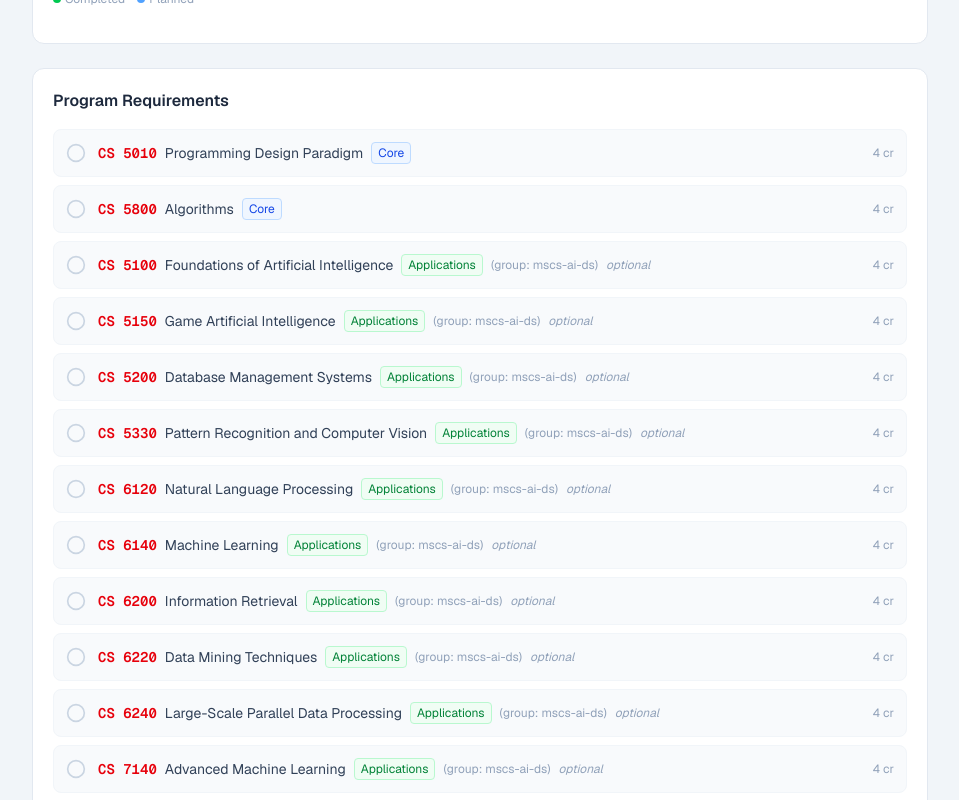
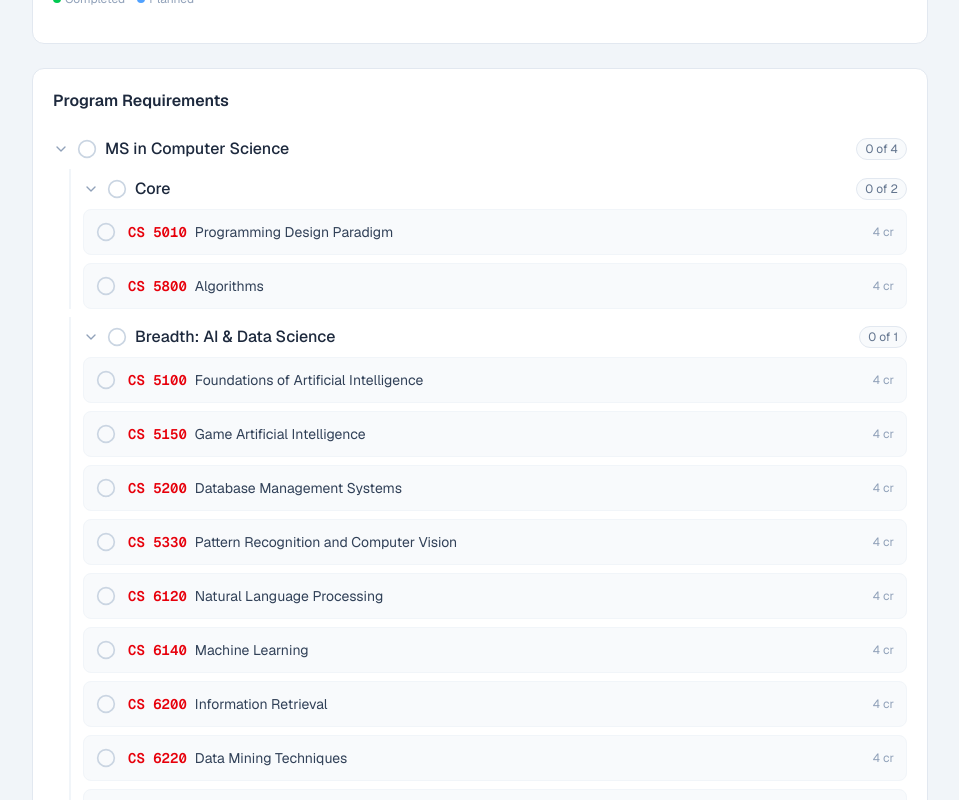
Before and after one commit to jjc98375/neu-cs-tracker, a Next.js app: page /requirements in a window 1280 px wide. Shown: the part 520-1320 px from the top of the page, without its empty margins (160-1119 px from the left). Built offline with nearby package versions, Linux system fonts and the light colour scheme.

Commit message:
feat: render nested requirement trees; persist planner with v2 ids + checklists

```diff
--- a/src/components/RequirementChecker.tsx
+++ b/src/components/RequirementChecker.tsx
@@ -2,9 +2,10 @@
 
 import { useState, useEffect, useRef } from "react";
 import type { CompletedCourse, PlannedCourse } from "@/lib/types";
-import type { ProgramId } from "@/lib/requirements";
-import { PROGRAMS, analyzeGraduation } from "@/lib/requirements";
-import { CheckCircle, Circle, Clock, AlertCircle, Plus, Trash2, Pencil, GraduationCap, TrendingUp } from "lucide-react";
+import { PROGRAMS, PROGRAM_IDS, LEGACY_PROGRAM_IDS, isProgramId, type ProgramId } from "@/data/programs";
+import { analyzeGraduation } from "@/lib/requirements-engine";
+import { RequirementTree } from "@/components/RequirementTree";
+import { CheckCircle, Clock, AlertCircle, Plus, Trash2, Pencil, GraduationCap, TrendingUp } from "lucide-react";
 import { clsx } from "clsx";
 import { TranscriptImport } from "@/components/TranscriptImport";
 import type { ParsedTranscript } from "@/lib/transcript-parser";
@@ -13,9 +14,11 @@ import { CourseAutocomplete } from "@/components/CourseAutocomplete";
 const STORAGE_KEY = "neu-cs-tracker:planner";
 
 interface PersistedPlanner {
-  program: ProgramId;
+  program: string; // ProgramId, but legacy uppercase ids may exist in storage
   completed: CompletedCourse[];
   planned: PlannedCourse[];
+  milestoneChecks?: Record<string, Record<string, boolean>>; // programId -> milestoneId -> done
+  nupathChecks?: Record<string, Record<string, boolean>>;    // programId -> itemId -> done
 }
 
 const EMPTY_COMPLETED: CompletedCourse = {
@@ -38,16 +41,6 @@ const TERM_OPTIONS = [
   { code: "202330", label: "Fall 2023" },
   { code: "202310", label: "Spring 2023" },
 ];
-
-const CATEGORY_COLORS: Record<string, string> = {
-  Core:         "bg-blue-50 dark:bg-blue-900/20 border-blue-200 dark:border-blue-800/40 text-blue-700 dark:text-blue-300",
-  Systems:      "bg-orange-50 dark:bg-orange-900/20 border-orange-200 dark:border-orange-800/40 text-orange-700 dark:text-orange-300",
-  Theory:       "bg-purple-50 dark:bg-purple-900/20 border-purple-200 dark:border-purple-800/40 text-purple-700 dark:text-purple-300",
-  Applications: "bg-green-50 dark:bg-green-900/20 border-green-200 dark:border-green-800/40 text-green-700 dark:text-green-300",
-  Elective:     "bg-slate-100 dark:bg-slate-700/30 border-slate-200 dark:border-slate-600/40 text-slate-600 dark:text-slate-300",
-  Capstone:     "bg-red-50 dark:bg-red-900/20 border-red-200 dark:border-red-800/40 text-red-700 dark:text-red-300",
-  Math:         "bg-yellow-50 dark:bg-yellow-900/20 border-yellow-200 dark:border-yellow-800/40 text-yellow-700 dark:text-yellow-300",
-};
 
 // ─── EditableCourseRow subcomponent ──────────────────────────────────────────
 
@@ -185,7 +178,9 @@ export function EditableCourseRow({ course, type, termOptions, onSave, onDelete
 // ─────────────────────────────────────────────────────────────────────────────
 
 export function RequirementChecker() {
-  const [program, setProgram] = useState<ProgramId>("MSCS");
+  const [program, setProgram] = useState<ProgramId>("mscs");
+  const [milestoneChecks, setMilestoneChecks] = useState<Record<string, Record<string, boolean>>>({});
+  const [nupathChecks, setNupathChecks] = useState<Record<string, Record<string, boolean>>>({});
   const [completed, setCompleted] = useState<CompletedCourse[]>([]);
   const [planned, setPlanned] = useState<PlannedCourse[]>([]);
   const [addingCompleted, setAddingCompleted] = useState(false);
@@ -199,7 +194,12 @@ export function RequirementChecker() {
       const raw = localStorage.getItem(STORAGE_KEY);
       if (!raw) return;
       const saved = JSON.parse(raw) as PersistedPlanner;
-      if (saved.program) setProgram(saved.program);
+      if (saved.program) {
+        const migrated = LEGACY_PROGRAM_IDS[saved.program] ?? saved.program;
+        if (isProgramId(migrated)) setProgram(migrated);
+      }
+      if (saved.milestoneChecks) setMilestoneChecks(saved.milestoneChecks);
+      if (saved.nupathChecks) setNupathChecks(saved.nupathChecks);
       if (Array.isArray(saved.completed)) setCompleted(saved.completed);
       if (Array.isArray(saved.planned)) setPlanned(saved.planned);
     } catch {
@@ -216,12 +216,12 @@ export function RequirementChecker() {
       return;
     }
     try {
-      const payload: PersistedPlanner = { program, completed, planned };
+      const payload: PersistedPlanner = { program, completed, planned, milestoneChecks, nupathChecks };
       localStorage.setItem(STORAGE_KEY, JSON.stringify(payload));
     } catch {
       /* storage full/unavailable — degrade to session-only */
     }
-  }, [program, completed, planned]);
+  }, [program, completed, planned, milestoneChecks, nupathChecks]);
 
   function handleImport(result: ParsedTranscript) {
     if (result.program) setProgram(result.program);
@@ -229,7 +229,7 @@ export function RequirementChecker() {
     setPlanned(result.inProgress);
   }
 
-  const analysis = analyzeGraduation(program, completed, planned);
+  const analysis = analyzeGraduation(PROGRAMS[program], completed, planned);
   const prog = PROGRAMS[program];
 
   const progressPct = Math.min(
@@ -244,7 +244,7 @@ export function RequirementChecker() {
       <TranscriptImport onImport={handleImport} />
       {/* Program selector */}
       <div className="flex flex-wrap gap-3">
-        {(Object.keys(PROGRAMS) as ProgramId[]).map((pid) => (
+        {PROGRAM_IDS.map((pid) => (
           <button
             key={pid}
             onClick={() => setProgram(pid)}
@@ -320,70 +320,7 @@ export function RequirementChecker() {
       {/* Requirements list */}
       <div className="bg-white dark:bg-[#161c2d] border border-slate-200 dark:border-[#243049] rounded-xl p-5">
         <h3 className="font-semibold text-slate-800 dark:text-slate-100 mb-4">Program Requirements</h3>
-        <div className="space-y-2">
-          {analysis.requirementStatuses.map((s) => {
-            const req = s.requirement;
-            return (
-              <div
-                key={`${req.subject}-${req.courseNumber}`}
-                className={clsx(
-                  "flex items-center gap-3 p-3 rounded-lg border text-sm",
-                  s.status === "completed" && "bg-green-50 dark:bg-green-900/10 border-green-100 dark:border-green-900/30",
-                  s.status === "planned" && "bg-blue-50 dark:bg-blue-900/10 border-blue-100 dark:border-blue-900/30",
-                  s.status === "missing" && "bg-slate-50 dark:bg-[#1e2537] border-slate-100 dark:border-[#243049]"
-                )}
-              >
-                {s.status === "completed" ? (
-                  <CheckCircle className="w-5 h-5 text-green-600 flex-shrink-0" />
-                ) : s.status === "planned" ? (
-                  <Clock className="w-5 h-5 text-blue-500 flex-shrink-0" />
-                ) : (
-                  <Circle className="w-5 h-5 text-slate-300 dark:text-slate-600 flex-shrink-0" />
-                )}
-                <div className="flex-1 min-w-0">
-                  <div className="flex items-center gap-2 flex-wrap">
-                    <span className="font-mono font-semibold text-red-600 dark:text-red-400">
-                      {req.subject} {req.courseNumber}
-                    </span>
-                    <span className="truncate text-slate-700 dark:text-slate-200">{req.title}</span>
-                    <span
-                      className={clsx(
-                        "text-xs px-1.5 py-0.5 rounded border",
-                        CATEGORY_COLORS[req.category] ?? "bg-slate-100 dark:bg-slate-700/30 border-slate-200 dark:border-slate-600/40 text-slate-600 dark:text-slate-300"
-                      )}
-                    >
-                      {req.category}
-                    </span>
-                    {req.groupId && (
-                      <span className="text-xs text-slate-400">
-                        (group: {req.groupId})
-                      </span>
-                    )}
-                    {!req.required && (
-                      <span className="text-xs text-slate-400 italic">optional</span>
-                    )}
-                  </div>
-                  {s.status === "completed" && s.completedBy && (
-                    <div className="text-xs text-green-600 dark:text-green-400 mt-0.5">
-                      Completed ·{" "}
-                      {TERM_OPTIONS.find((t) => t.code === s.completedBy?.term)?.label ??
-                        s.completedBy.term}
-                      {s.completedBy.grade && ` · Grade: ${s.completedBy.grade}`}
-                    </div>
-                  )}
-                  {s.status === "planned" && s.plannedBy && (
-                    <div className="text-xs text-blue-600 dark:text-blue-400 mt-0.5">
-                      Planned ·{" "}
-                      {TERM_OPTIONS.find((t) => t.code === s.plannedBy?.term)?.label ??
-                        s.plannedBy?.term}
-                    </div>
-                  )}
-                </div>
-                <span className="text-xs text-slate-400 flex-shrink-0">{req.credits} cr</span>
-              </div>
-            );
-          })}
-        </div>
+        <RequirementTree status={analysis.root} />
       </div>
 
       {/* Add completed courses */}
@@ -557,17 +494,16 @@ export function RequirementChecker() {
       </div>
 
       {/* Missing requirements */}
-      {analysis.missingRequirements.length > 0 && (
+      {analysis.missing.length > 0 && (
         <div className="bg-amber-50 dark:bg-amber-900/10 border border-amber-200 dark:border-amber-800/40 rounded-xl p-5">
           <h3 className="font-semibold text-amber-800 dark:text-amber-300 mb-3 flex items-center gap-2">
             <AlertCircle className="w-5 h-5" /> Missing Requirements
           </h3>
           <ul className="space-y-1 text-sm text-amber-700 dark:text-amber-400">
-            {analysis.missingRequirements.map((r) => (
-              <li key={`${r.subject}-${r.courseNumber}`} className="flex items-center gap-2">
-                <span className="font-mono font-semibold">{r.subject} {r.courseNumber}</span>
-                <span>{r.title}</span>
-                {r.groupId && <span className="text-amber-500 text-xs">(choose 1 from group)</span>}
+            {analysis.missing.map((m) => (
+              <li key={m.label} className="flex items-center gap-2">
+                <span className="font-semibold">{m.label}</span>
+                <span className="text-amber-500 text-xs">{m.detail}</span>
               </li>
             ))}
           </ul>
--- /dev/null
+++ b/src/components/RequirementTree.tsx
@@ -0,0 +1,100 @@
+"use client";
+
+import { useState } from "react";
+import { CheckCircle, Circle, Clock, ChevronDown, ChevronRight } from "lucide-react";
+import { clsx } from "clsx";
+import type { NodeStatus } from "@/lib/requirements-engine";
+
+function StateIcon({ state }: { state: NodeStatus["state"] }) {
+  if (state === "complete") return <CheckCircle className="w-5 h-5 text-green-600 flex-shrink-0" />;
+  if (state === "planned") return <Clock className="w-5 h-5 text-blue-500 flex-shrink-0" />;
+  if (state === "partial") return <Clock className="w-5 h-5 text-amber-500 flex-shrink-0" />;
+  return <Circle className="w-5 h-5 text-slate-300 dark:text-slate-600 flex-shrink-0" />;
+}
+
+function progressText(s: NodeStatus): string {
+  return s.unit === "credits" ? `${s.earned} of ${s.required} credits` : `${s.earned} of ${s.required}`;
+}
+
+function LeafRow({ status }: { status: NodeStatus }) {
+  const node = status.node;
+  const heading =
+    node.type === "course" ? (
+      <>
+        <span className="font-mono font-semibold text-red-600 dark:text-red-400">
+          {node.subject} {node.number}
+        </span>
+        <span className="truncate text-slate-700 dark:text-slate-200">{node.title}</span>
+        <span className="text-xs text-slate-400 ml-auto flex-shrink-0">{node.credits} cr</span>
+      </>
+    ) : node.type === "range" ? (
+      <span className="text-slate-700 dark:text-slate-200">
+        {node.label ?? `Any ${node.subject} ${node.minNumber}–${node.maxNumber}`}
+      </span>
+    ) : null;
+
+  return (
+    <div
+      className={clsx(
+        "flex items-center gap-3 p-3 rounded-lg border text-sm",
+        status.state === "complete" && "bg-green-50 dark:bg-green-900/10 border-green-100 dark:border-green-900/30",
+        status.state === "planned" && "bg-blue-50 dark:bg-blue-900/10 border-blue-100 dark:border-blue-900/30",
+        status.state === "missing" && "bg-slate-50 dark:bg-[#1e2537] border-slate-100 dark:border-[#243049]"
+      )}
+    >
+      <StateIcon state={status.state} />
+      <div className="flex items-center gap-2 flex-wrap flex-1 min-w-0">{heading}</div>
+      {status.matches.length > 0 && (
+        <span className="text-xs text-slate-400 flex-shrink-0">
+          {status.matches.map((m) => `${m.subject} ${m.courseNumber}`).join(", ")}
+        </span>
+      )}
+    </div>
+  );
+}
+
+function GroupSection({ status, depth }: { status: NodeStatus; depth: number }) {
+  const [open, setOpen] = useState(true);
+  const node = status.node;
+  if (node.type === "course" || node.type === "range") return <LeafRow status={status} />;
+
+  return (
+    <div className={clsx(depth > 0 && "ml-4 border-l-2 border-slate-100 dark:border-[#243049] pl-3")}>
+      <button
+        onClick={() => setOpen(!open)}
+        className="w-full flex items-center gap-2 py-2 text-left"
+        aria-expanded={open}
+      >
+        {open ? (
+          <ChevronDown className="w-4 h-4 text-slate-400 flex-shrink-0" />
+        ) : (
+          <ChevronRight className="w-4 h-4 text-slate-400 flex-shrink-0" />
+        )}
+        <StateIcon state={status.state} />
+        <span className="font-medium text-slate-800 dark:text-slate-100">{node.label}</span>
+        <span
+          className={clsx(
+            "text-xs px-2 py-0.5 rounded-full border ml-auto flex-shrink-0",
+            status.state === "complete"
+              ? "text-green-700 dark:text-green-400 bg-green-50 dark:bg-green-900/20 border-green-200 dark:border-green-800"
+              : "text-slate-500 dark:text-slate-400 bg-slate-50 dark:bg-[#1e2537] border-slate-200 dark:border-[#243049]"
+          )}
+        >
+          {progressText(status)}
+        </span>
+      </button>
+      {open && (
+        <div className="space-y-2">
+          {status.children.map((child, i) => (
+            <GroupSection key={i} status={child} depth={depth + 1} />
+          ))}
+        </div>
+      )}
+    </div>
+  );
+}
+
+/** Recursive, collapsible rendering of an evaluated requirement tree. */
+export function RequirementTree({ status }: { status: NodeStatus }) {
+  return <GroupSection status={status} depth={0} />;
+}
```
Also changed, not shown: 1 other file (tests, documents, lock files or other folders).
